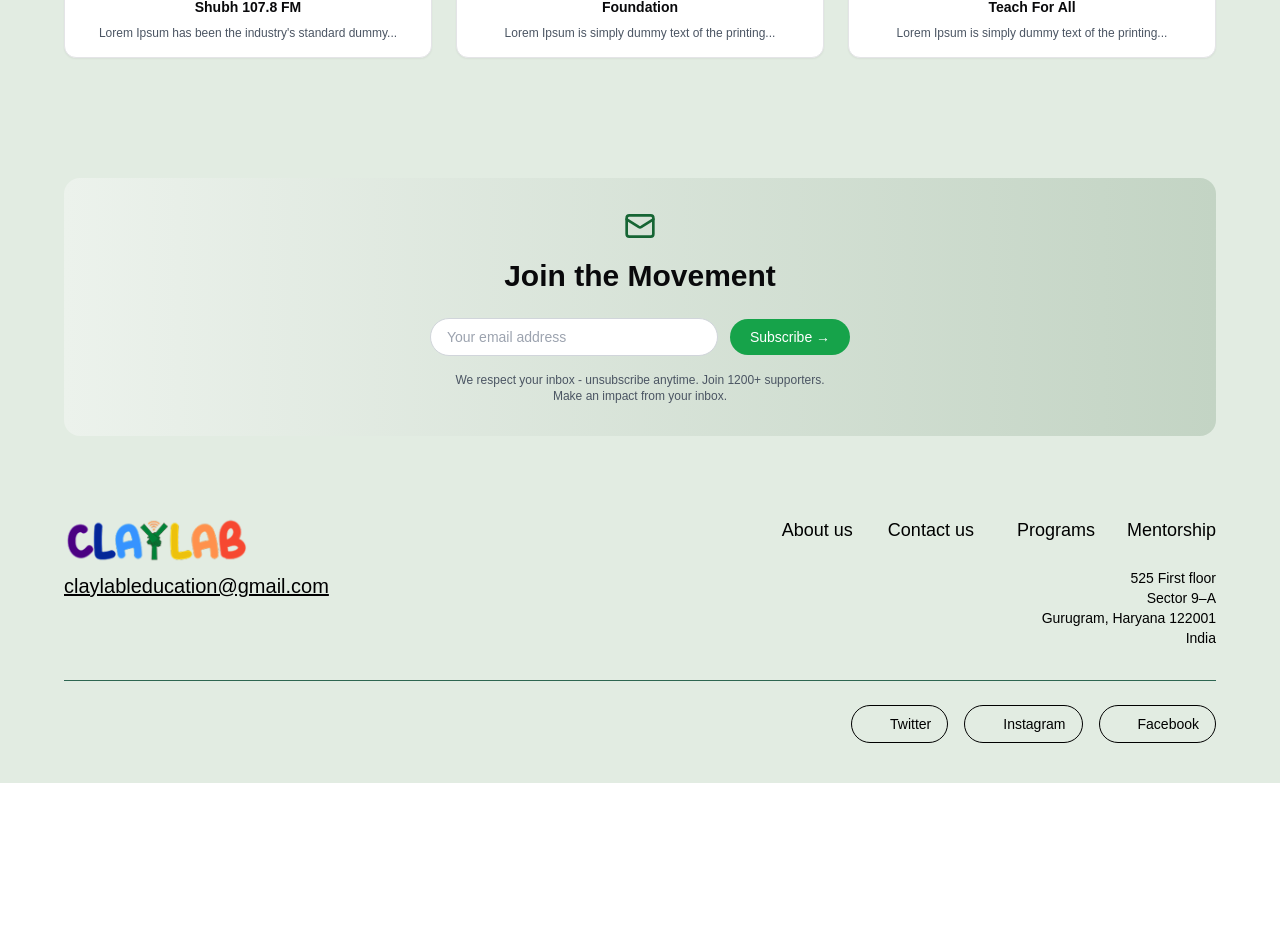
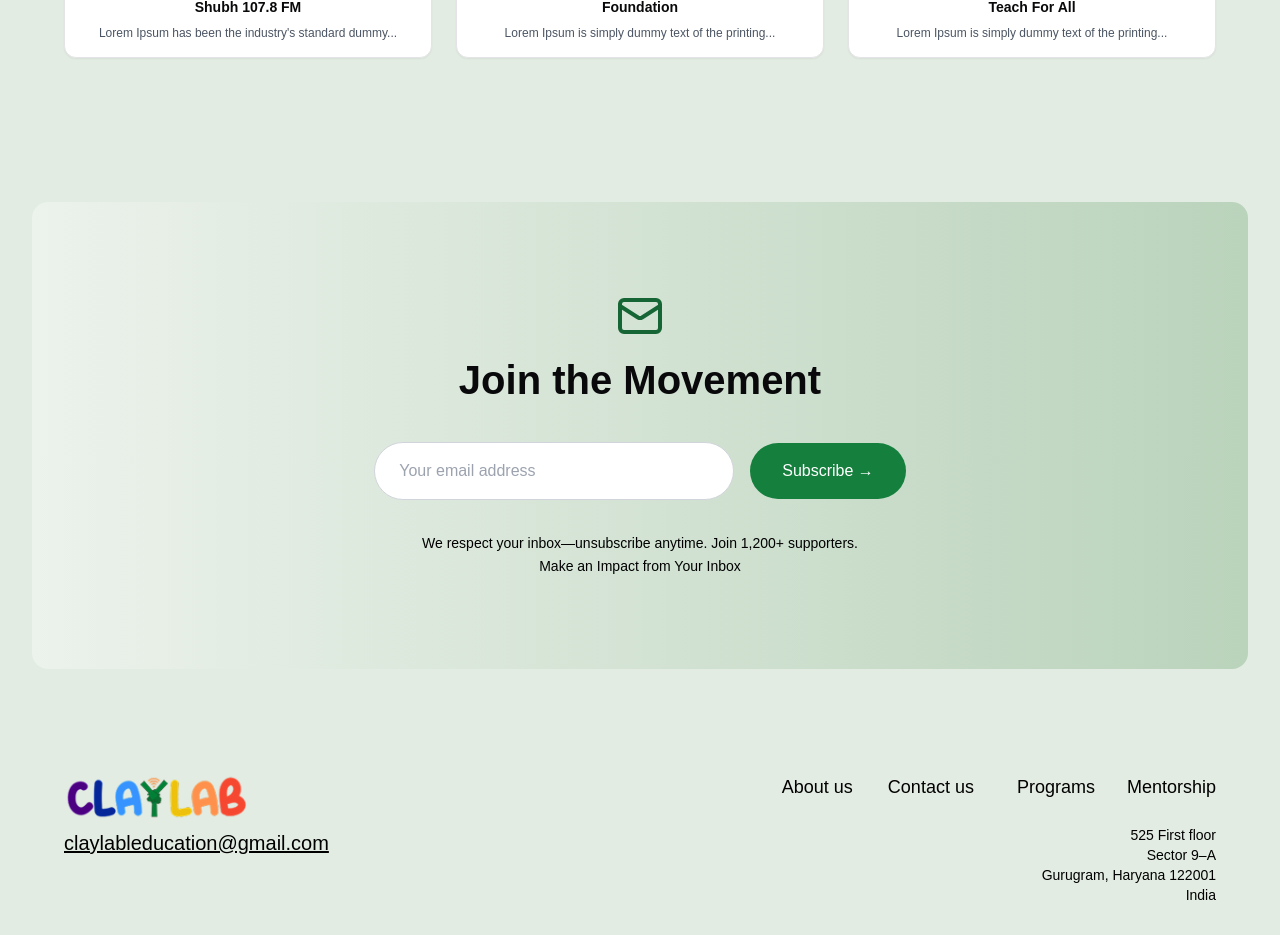
Before and after one commit to arnab-git-404/claylab, a Next.js app: page / in a window 1280 px wide. Shown: the part 3860-4795 px from the top of the page. Before the commit the page ends 4643 px from the top, so only its background shows below. Built offline with nearby package versions, Linux system fonts and the light colour scheme; some icons are missing; a web font is replaced by a local one.

Commit message:
Update joinMovement.tsx

```diff
--- a/components/home/joinMovement.tsx
+++ b/components/home/joinMovement.tsx
@@ -1,30 +1,84 @@
+
+
+
+
+
+// 95% Correct
+// import { Mail } from "lucide-react";
+
+// const JoinMovement = () => {
+//   return (
+//     <section className="flex justify-center py-[64px]">
+//       <div
+//         className="w-[1400] h-[467px] bg-gradient-to-r from-[#ECF2EC] to-[#BAD3BB] rounded-[16px] flex flex-col items-center justify-center text-center"
+//       >
+//         <Mail className="w-[48px] h-[48px] text-green-800" />
+
+//         <h2 className="text-[40px] font-semibold mt-[10px]">
+//           Join the Movement
+//         </h2>
+
+//         <form className="mt-[32px] flex flex-col sm:flex-row gap-[16px] items-center justify-center">
+//           <input
+//             type="email"
+//             placeholder="Your email address"
+//             className="rounded-full px-[24px] py-[16px] w-[360px] text-base border border-gray-300 focus:outline-none focus:ring-2 focus:ring-green-500"
+//           />
+//           <button
+//             type="submit"
+//             className="bg-green-700 hover:bg-green-800 text-white px-[32px] py-[16px] rounded-full text-base transition w-full sm:w-auto"
+//           >
+//             Subscribe →
+//           </button>
+//         </form>
+
+//         <p className="text-[14px] text-black mt-[32px] leading-relaxed">
+//           We respect your inbox—unsubscribe anytime. Join 1,200+ supporters.
+//           <br />
+//           Make an Impact from Your Inbox
+//         </p>
+//       </div>
+//     </section>
+//   );
+// };
+
+// export default JoinMovement;
+
+
+
+
 import { Mail } from "lucide-react";
 
 const JoinMovement = () => {
   return (
-    <section className="py-8 sm:py-10 px-2 sm:px-4 md:px-16">
-      <div className="bg-gradient-to-r from-clay-light to-clay-light-active rounded-2xl p-4 sm:p-8 text-center">
-        <div className="flex justify-center">
-          <Mail className="w-6 h-6 sm:w-8 sm:h-8 text-green-800" />
-        </div>
-        <h2 className="text-2xl sm:text-3xl font-semibold mt-2 sm:mt-4">Join the Movement</h2>
-        <form className="mt-4 sm:mt-6 flex flex-col sm:flex-row items-center justify-center gap-2 sm:gap-3">
+    <section className="flex justify-center py-[64px] px-4 sm:px-6 md:px-8">
+      <div
+        className="w-full max-w-[1400px] h-auto min-h-[467px] bg-gradient-to-r from-[#ECF2EC] to-[#BAD3BB] rounded-[16px] flex flex-col items-center justify-center text-center p-6 sm:p-8 md:p-12"
+      >
+        <Mail className="w-[48px] h-[48px] text-green-800" />
+
+        <h2 className="text-[32px] sm:text-[40px] font-semibold mt-[10px]">
+          Join the Movement
+        </h2>
+
+        <form className="mt-[32px] flex flex-col sm:flex-row gap-[16px] items-center justify-center w-full max-w-md sm:max-w-none">
           <input
             type="email"
             placeholder="Your email address"
-            className="rounded-full px-4 py-2 w-full sm:w-72 text-sm border border-gray-300 focus:outline-none"
+            className="rounded-full px-[24px] py-[16px] w-full sm:w-[360px] text-base border border-gray-300 focus:outline-none focus:ring-2 focus:ring-green-500"
           />
           <button
             type="submit"
-            className="bg-green-600 text-white px-5 py-2 rounded-full text-sm hover:bg-green-700 transition w-full sm:w-auto"
+            className="bg-green-700 hover:bg-green-800 text-white px-[32px] py-[16px] rounded-full text-base transition w-full sm:w-auto"
           >
             Subscribe →
           </button>
         </form>
-        <p className="text-xs text-gray-600 mt-2 sm:mt-4">
-          We respect your inbox - unsubscribe anytime. Join 1200+ supporters.
+
+        <p className="text-[14px] text-black mt-[32px] leading-relaxed">
+          We respect your inbox—unsubscribe anytime. Join 1,200+ supporters.
           <br />
-          Make an impact from your inbox.
+          Make an Impact from Your Inbox
         </p>
       </div>
     </section>
```
